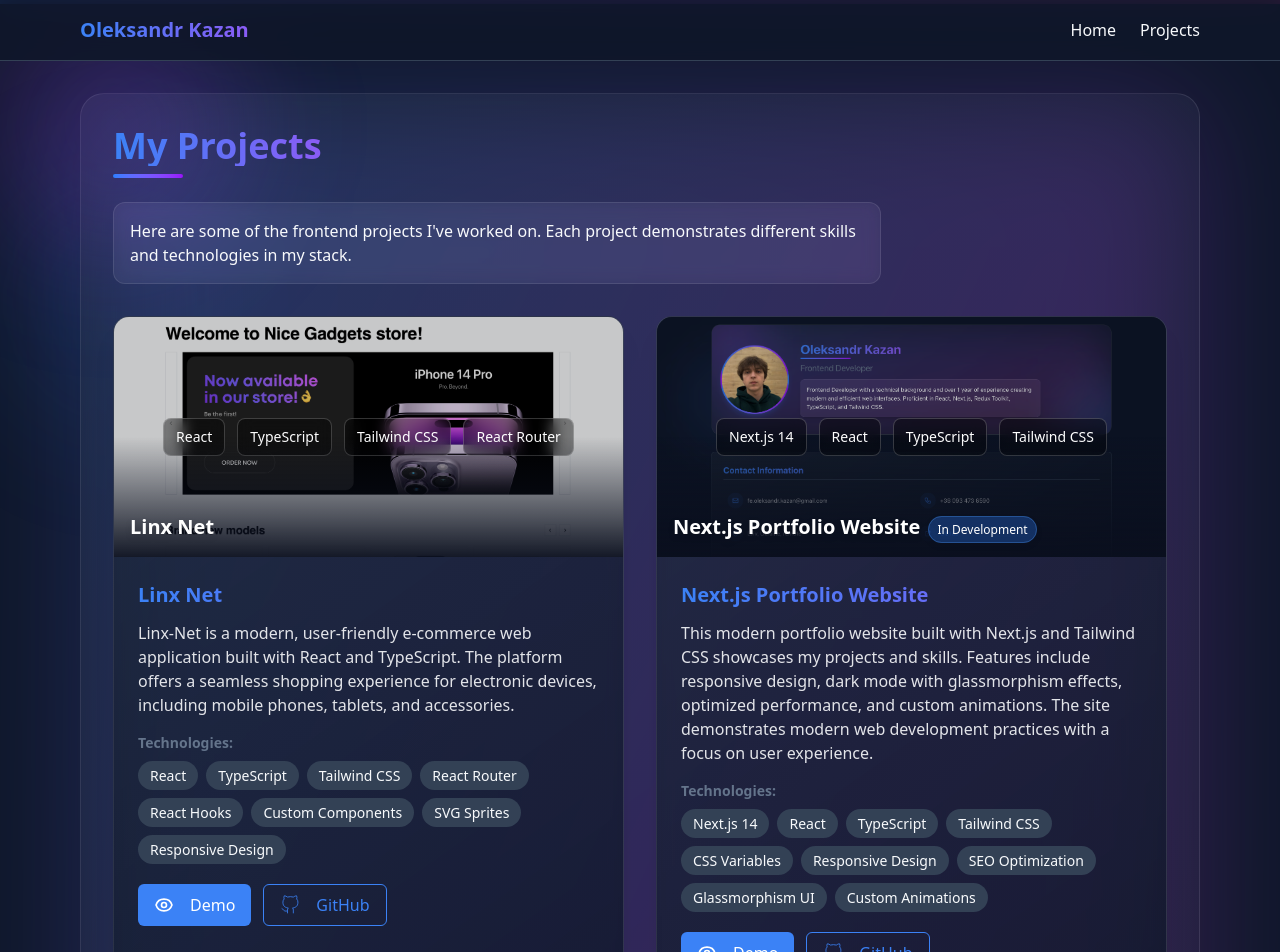
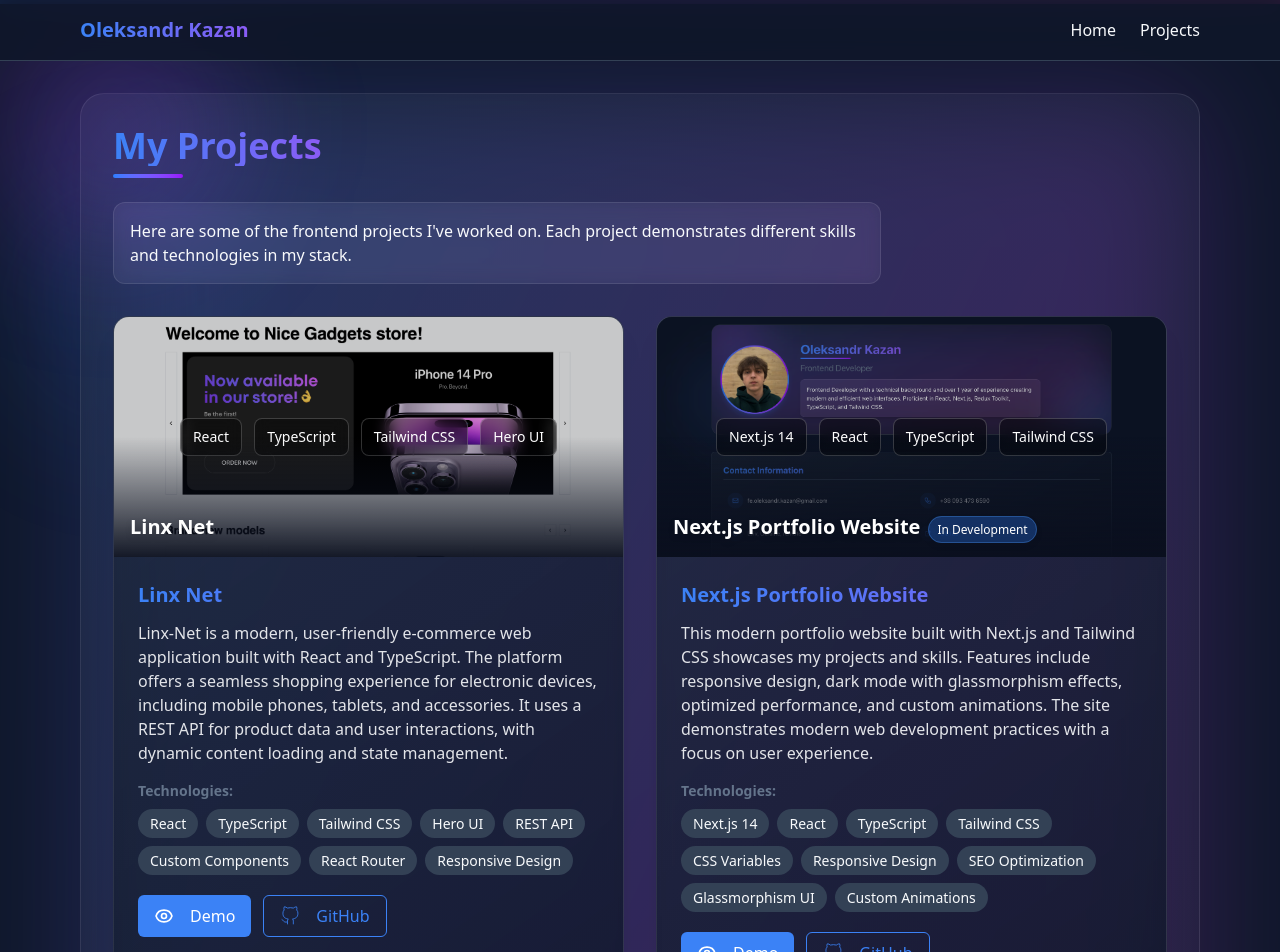
Before and after one commit to no1pain/next-cv-website, a Next.js app: page /projects in a window 1280 px wide. Shown: the top 952 px of the page. Built offline with nearby package versions, Linux system fonts and the light colour scheme.

Commit message:
Update ProjectsData.ts

```diff
--- a/src/app/components/projects/ProjectsData.ts
+++ b/src/app/components/projects/ProjectsData.ts
@@ -5,15 +5,15 @@ export const projects: Project[] = [
     id: 1,
     title: "Linx Net",
     description:
-      "Linx-Net is a modern, user-friendly e-commerce web application built with React and TypeScript. The platform offers a seamless shopping experience for electronic devices, including mobile phones, tablets, and accessories.",
+      "Linx-Net is a modern, user-friendly e-commerce web application built with React and TypeScript. The platform offers a seamless shopping experience for electronic devices, including mobile phones, tablets, and accessories. It uses a REST API for product data and user interactions, with dynamic content loading and state management.",
     technologies: [
       "React",
       "TypeScript",
       "Tailwind CSS",
+      "Hero UI",
+      "REST API",
+      "Custom Components",
       "React Router",
-      "React Hooks",
-      "Custom Components",
-      "SVG Sprites",
       "Responsive Design",
     ],
     icon: "M12 6.253v13m0-13C10.832 5.477 9.246 5 7.5 5S4.168 5.477 3 6.253v13C4.168 18.477 5.754 18 7.5 18s3.332.477 4.5 1.253m0-13C13.168 5.477 14.754 5 16.5 5c1.747 0 3.332.477 4.5 1.253v13C19.832 18.477 18.247 18 16.5 18c-1.746 0-3.332.477-4.5 1.253",
```
